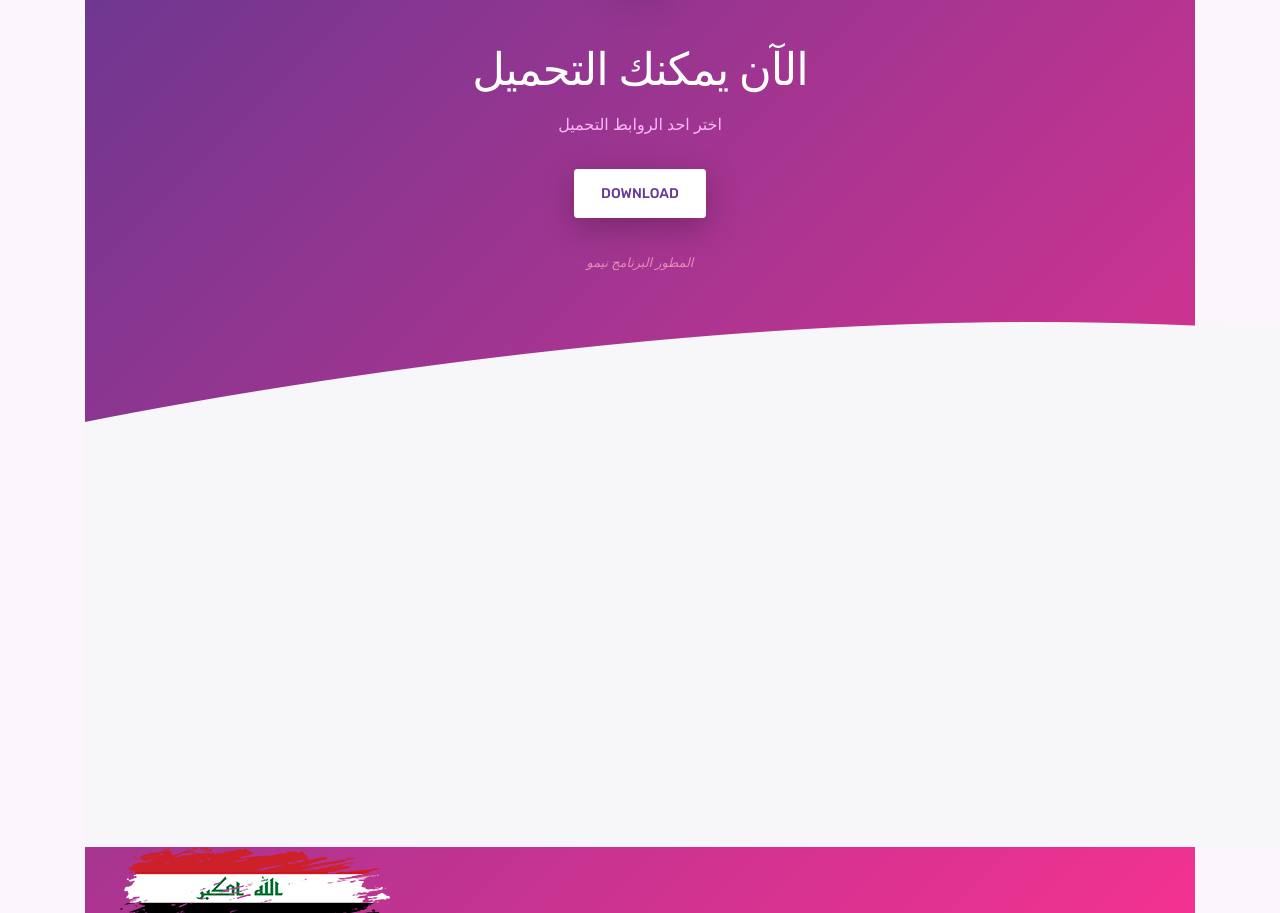
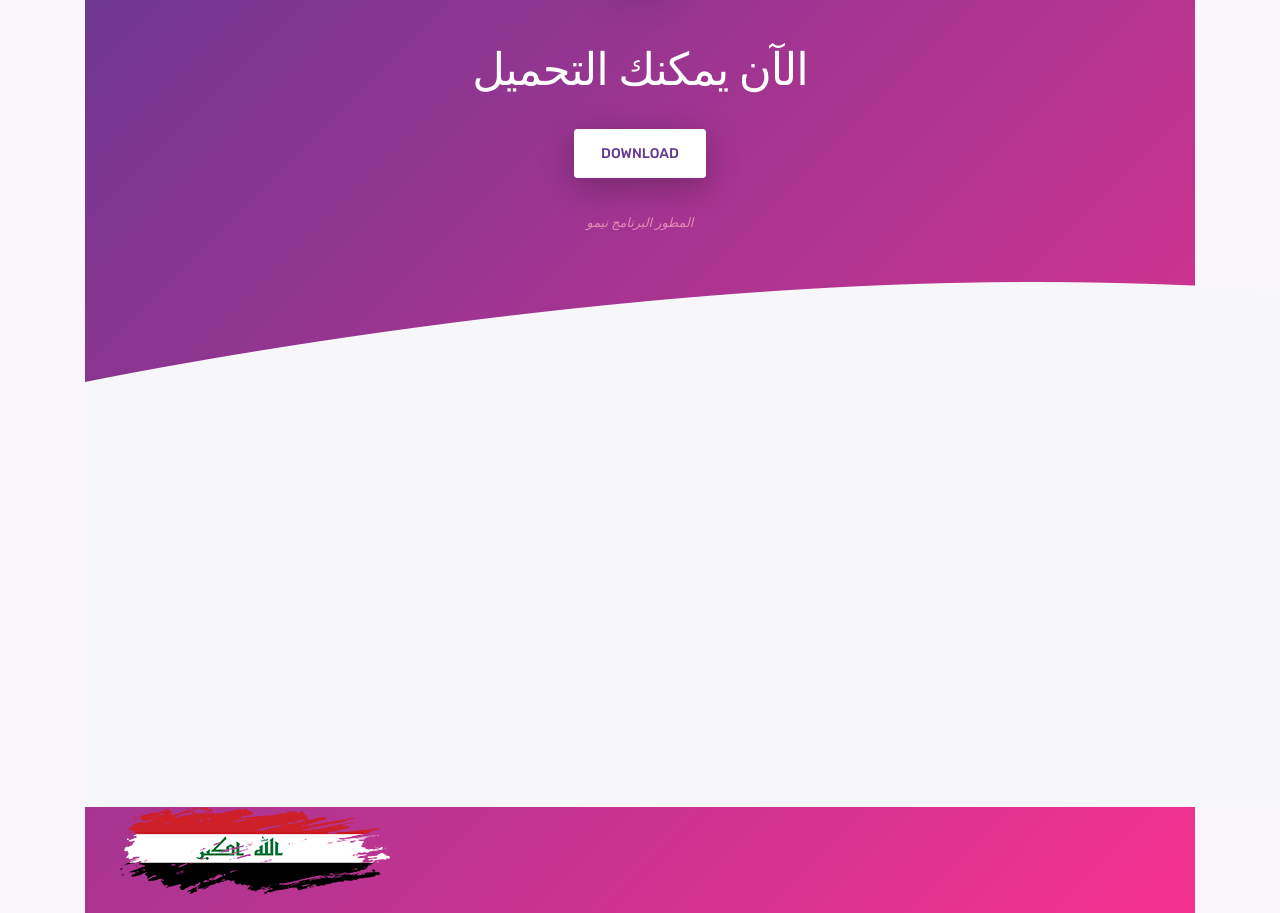
Before and after one commit to nemo20201/ins, a plain HTML site: page mod/index.html in a window 1280 px wide. Shown: the part 2035-2948 px from the top of the page. Drawn offline with Linux system fonts and the light colour scheme; files whose address does not match are found by name.

Commit message:
Update index.html

```diff
--- a/mod/index.html
+++ b/mod/index.html
@@ -182,7 +182,7 @@ URI     : https://colorlib.com
 
                 <div class="box-icon"><span class="ti-mobile gradient-fill ti-3x"></span></div>
                 <h2>الآن يمكنك التحميل </h2>
-                <p class="tagline">اختر احد الروابط التحميل<div class="my-4">
+                <p class="tagline"><div class="my-4">
 
                     <a href="http://www.mediafire.com/file/renf0jje1bj9sng/InstaNemo%2528V8%2529_.apk/file" class="btn btn-light"> Download </a>
                 </div>
```
